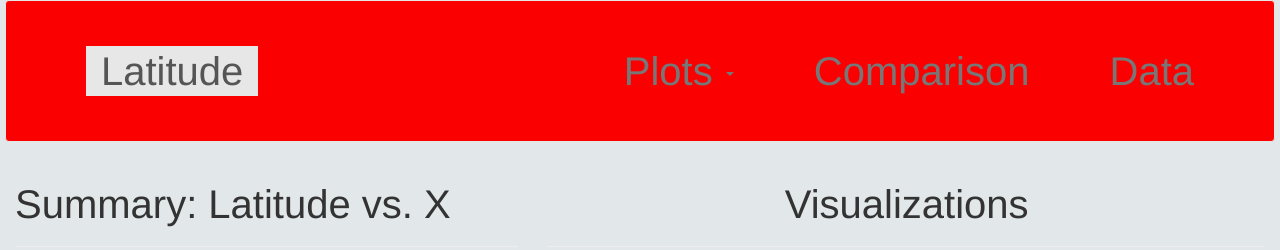
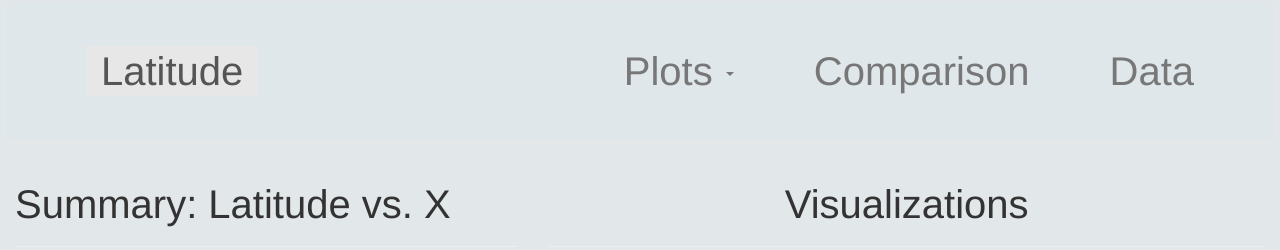
Before and after one commit to yared-shewarade/Latitude-Analysis-Web-Visualization-Dashboard, a plain HTML site: page index.html in a window 1280 px wide. Shown: the top 250 px of the page. Drawn offline with nearby package versions, Linux system fonts and the light colour scheme.

Commit message:
Add files via upload

```diff
--- a/style.css
+++ b/style.css
@@ -42,8 +42,9 @@ body {
     padding: 25px;
     color: rgb(136, 15, 15);
 
-    background: rgb(250, 0, 0);
+    background: rgb(223, 231, 235);
     font-size: 40px
+
 
 
   }
@@ -107,7 +108,7 @@ body {
 
     border: 1px solid rgb(0, 0, 175);
 
-      padding: 15px;
+    padding: 15px;
 
   }
 
```
